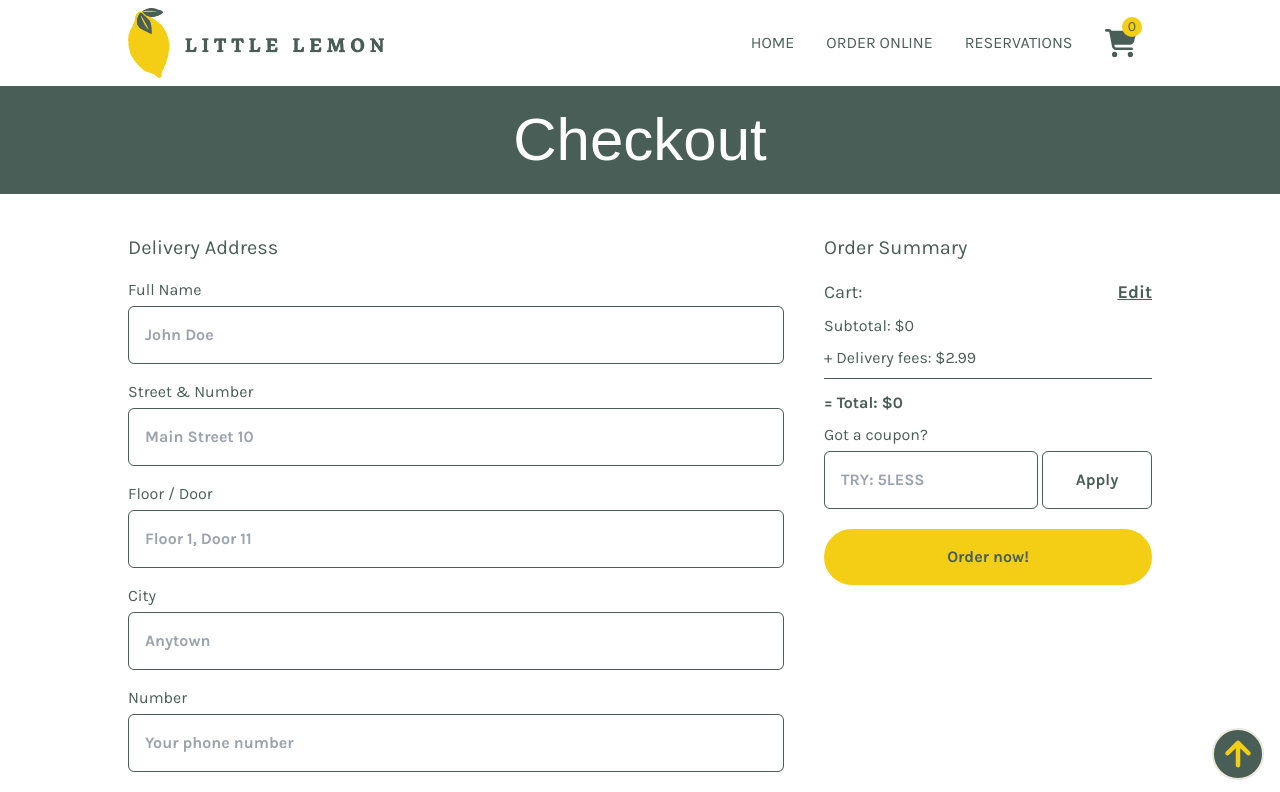
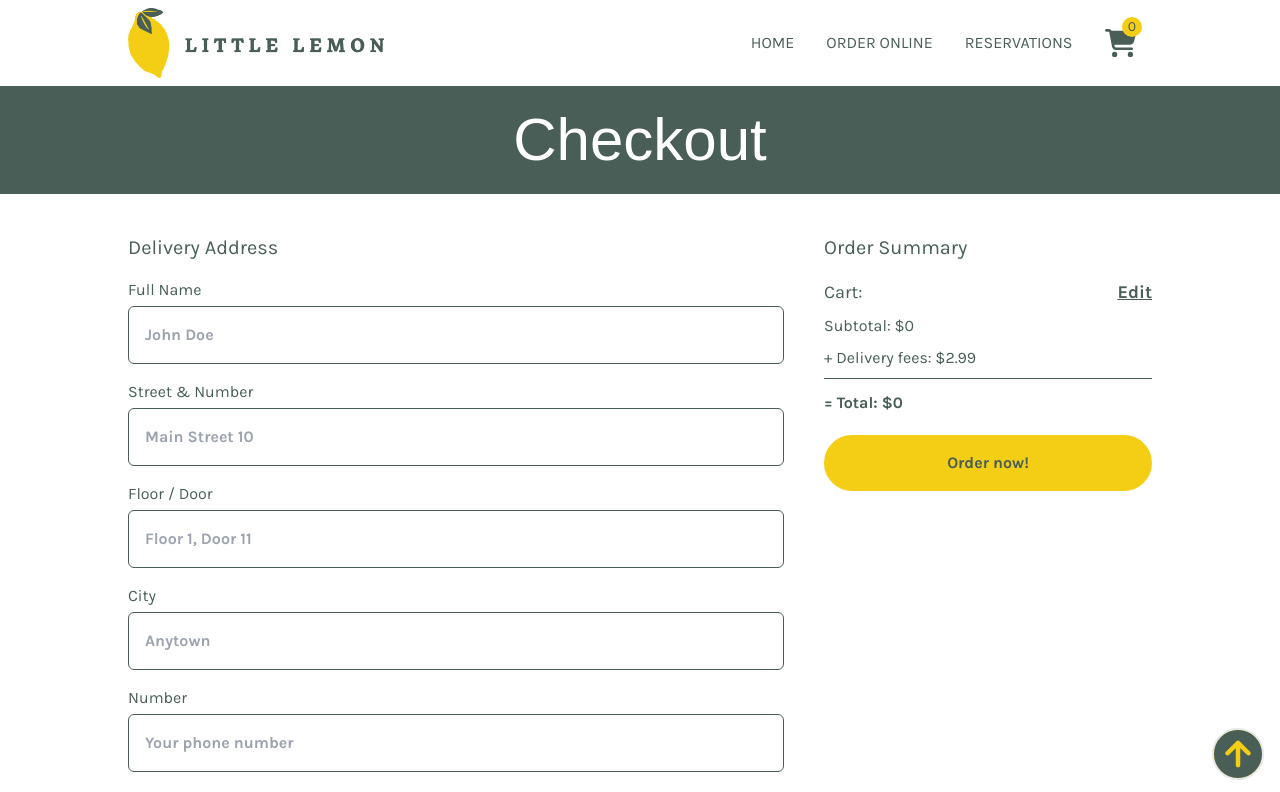
Before and after one commit to David-Werth/little-lemon, a Next.js app: page /order/checkout in a window 1280 px wide. Shown: the top 792 px of the page. Built offline with nearby package versions, Linux system fonts and the light colour scheme; a web font is replaced by a local one.

Commit message:
implemented yup to formik

```diff
--- a/app/order/checkout/page.jsx
+++ b/app/order/checkout/page.jsx
@@ -1,6 +1,7 @@
 'use client';
 
 import Link from 'next/link';
+import { useRouter } from 'next/navigation';
 import { useContext, useState } from 'react';
 
 import { TotalCartValueContext } from '@/context/TotalCartValueContext';
@@ -12,42 +13,50 @@ import {
 } from '@fortawesome/free-solid-svg-icons';
 import { FontAwesomeIcon } from '@fortawesome/react-fontawesome';
 import { LocalStorageContext } from '@/context/LocalStorageContext';
-import { Field, useFormik } from 'formik';
-
-const validate = (values) => {
-	const errors = {};
-	if (!values.name) {
-		errors.name = 'Required';
-	}
-	if (!values.street) {
-		errors.street = 'Required';
-	}
-	if (!values.additional) {
-		errors.additional = 'Required';
-	}
-	if (!values.city) {
-		errors.city = 'Required';
-	}
-	if (!values.phone) {
-		errors.phone = 'Required';
-	}
-	if (!values.paymentMethod) {
-		errors.paymentMethod = 'Required';
-	}
-
-	return errors;
-};
+import { Formik, Form, Field, ErrorMessage, useFormikContext } from 'formik';
+import * as Yup from 'yup';
 
 const page = () => {
+	const router = useRouter();
+
 	const { total } = useContext(TotalCartValueContext);
 	const { setCartState, updateLocalStorage } = useContext(LocalStorageContext);
+	const [selectedPaymentMethod, setSelectedPaymentMethod] = useState('');
 
 	const [coupon, setCoupon] = useState('');
 	const [isCouponValid, setIsCouponValid] = useState(false);
 	const couponValue = 5;
 
-	const formik = useFormik({
-		initialValues: {
+	const handleCouponApply = () => {
+		if (coupon.toUpperCase() === '5LESS') {
+			setIsCouponValid(true);
+		} else {
+			setIsCouponValid(false);
+		}
+	};
+
+	const deliveryDetailsSchema = Yup.object().shape({
+		name: Yup.string().required('Required'),
+		street: Yup.string().required('Required'),
+		additional: Yup.string().required('Required'),
+		city: Yup.string().required('Required'),
+		phone: Yup.number('not number').required('Required'),
+		paymentMethod: Yup.string()
+			.required('Required')
+			.test('test', 'test', (value) => {
+				setSelectedPaymentMethod(value);
+				return true;
+			}),
+		total: Yup.number(),
+	});
+
+	return (
+		<section className="flex flex-col items-center w-full">
+			<h1 className="w-full px-4 py-6 text-6xl font-normal text-center text-white font-markazi bg-green">
+				Checkout
+			</h1>
+			<Formik
+				initialValues={{
 					name: '',
 					street: '',
 					additional: '',
@@ -59,134 +68,91 @@ const page = () => {
 							? (total + 2.99 - couponValue).toFixed(2)
 							: (total + 2.99).toFixed(2)
 						: 0,
-		},
-		validate,
-		onSubmit: (values) => {
-			alert(JSON.stringify(values, null, 2));
-		},
-	});
-
-	const handleCouponApply = () => {
-		if (coupon.toUpperCase() === '5LESS') {
-			setIsCouponValid(true);
-		} else {
-			setIsCouponValid(false);
-		}
-	};
-
-	return (
-		<section className="flex flex-col items-center w-full">
-			<h1 className="w-full px-4 py-6 text-6xl font-normal text-center text-white font-markazi bg-green">
-				Checkout
-			</h1>
-			<form
-				onSubmit={formik.handleSubmit}
-				className="flex flex-col w-11/12 max-w-5xl gap-10 py-10 lg:flex-row font-karla text-green"
+				}}
+				validationSchema={deliveryDetailsSchema}
+				onSubmit={(values) => {
+					setCartState([]);
+					updateLocalStorage([]);
+					router.push('/order/success');
+				}}
 			>
+				<Form className="flex flex-col w-11/12 max-w-5xl gap-10 py-10 lg:flex-row font-karla text-green">
 					<div className="flex flex-col w-full gap-4 lg:w-2/3 ">
 						<h3 className="text-xl">Delivery Address</h3>
 						<div className="flex flex-col gap-1">
 							<label htmlFor="name">Full Name</label>
-						<input
+							<Field
 								type="text"
 								name="name"
 								id="name"
 								placeholder="John Doe"
-							value={formik.values.name}
-							onChange={formik.handleChange}
-							onBlur={formik.handleBlur}
 								className="p-4 font-bold border rounded-md border-green"
 							/>
-						{formik.touched.name && formik.errors.name ? (
-							<div className="font-bold text-red-600">{formik.errors.name}</div>
-						) : null}
+							<ErrorMessage name="name" />
 						</div>
 						<div className="flex flex-col gap-1">
 							<label htmlFor="street">Street & Number</label>
-						<input
+							<Field
 								type="text"
 								name="street"
 								id="street"
 								placeholder="Main Street 10"
-							value={formik.values.street}
-							onChange={formik.handleChange}
-							onBlur={formik.handleBlur}
 								className="p-4 font-bold border rounded-md border-green"
 							/>
-						{formik.touched.street && formik.errors.street ? (
-							<div className="font-bold text-red-600">{formik.errors.street}</div>
-						) : null}
+							<ErrorMessage name="street" />
 						</div>
 						<div className="flex flex-col gap-1">
 							<label htmlFor="additional">Floor / Door</label>
-						<input
+							<Field
 								type="text"
 								name="additional"
 								id="additional"
 								placeholder="Floor 1, Door 11"
-							value={formik.values.additional}
-							onChange={formik.handleChange}
-							onBlur={formik.handleBlur}
 								className="p-4 font-bold border rounded-md border-green"
 							/>
-						{formik.touched.additional && formik.errors.additional ? (
-							<div className="font-bold text-red-600">{formik.errors.additional}</div>
-						) : null}
+							<ErrorMessage name="additional" />
 						</div>
 						<div className="flex flex-col gap-1">
 							<label htmlFor="city">City</label>
-						<input
+							<Field
 								type="text"
 								name="city"
 								id="city"
 								placeholder="Anytown"
-							value={formik.values.city}
-							onChange={formik.handleChange}
-							onBlur={formik.handleBlur}
 								className="p-4 font-bold border rounded-md border-green"
 							/>
-						{formik.touched.city && formik.errors.city ? (
-							<div className="font-bold text-red-600">{formik.errors.city}</div>
-						) : null}
+							<ErrorMessage name="city" />
 						</div>
 						<div className="flex flex-col gap-1">
 							<label htmlFor="phone">Number</label>
-						<input
+							<Field
 								type="number"
 								name="phone"
 								id="phone"
 								placeholder="Your phone number"
-							value={formik.values.phone}
-							onChange={formik.handleChange}
-							onBlur={formik.handleBlur}
 								className="p-4 font-bold border rounded-md border-green"
 							/>
-						{formik.touched.phone && formik.errors.phone ? (
-							<div className="font-bold text-red-600">{formik.errors.phone}</div>
-						) : null}
+							<ErrorMessage name="phone" />
 						</div>
 						<div>
 							<h3>Payment Method:</h3>
 							<div className="flex gap-4 mt-2">
 								<label
 									className={`flex flex-col items-center justify-center px-5 py-2 transition-colors border rounded-md cursor-pointer w-28 hover:bg-green hover:text-white  ${
-									formik.values.paymentMethod === 'cash'
+										selectedPaymentMethod === 'cash'
 											? 'bg-green text-white'
 											: 'border-green text-green'
 									}`}
 								>
 									<FontAwesomeIcon icon={faMoneyBillWave} className="h-12" />
 									<p>Cash</p>
-								<input
+									<Field
 										type="radio"
 										name="paymentMethod"
 										id="paymentMethod"
 										value="cash"
-									onChange={formik.handleChange}
-									onBlur={formik.handleBlur}
 									/>
 								</label>
-
 								<label className="flex flex-col items-center justify-center px-5 py-2 text-gray-500 bg-gray-300 border border-gray-400 rounded-md cursor-not-allowed w-28">
 									<FontAwesomeIcon icon={faCreditCard} className="h-12" />
 									<p>Card</p>
@@ -196,9 +162,7 @@ const page = () => {
 									<p>PayPal</p>
 								</label>
 							</div>
-						{formik.touched.paymentMethod && formik.errors.paymentMethod ? (
-							<div className="font-bold text-red-600">{formik.errors.name}</div>
-						) : null}
+							<ErrorMessage name="paymentMethod" />
 							<span className="text-red-600">
 								*Sorry, at the moment we only offer cash on delivery!
 							</span>
@@ -226,7 +190,7 @@ const page = () => {
 											: (total + 2.99).toFixed(2)
 										: 0}
 								</p>
-							<div className="flex flex-col gap-1">
+								{/* <div className="flex flex-col gap-1">
 									<label htmlFor="coupon">Got a coupon?</label>
 									<div className="flex gap-1">
 										<input
@@ -246,16 +210,18 @@ const page = () => {
 											onClick={handleCouponApply}
 										/>
 									</div>
+								</div> */}
+							</div>
+							<button
+								type="submit"
+								className="px-4 py-3 font-bold text-center transition-colors border-4 rounded-full cursor-pointer hover:bg-green hover:border-green hover:text-white border-yellow bg-yellow text-green font-karla"
+							>
+								Order now!
+							</button>
 						</div>
 					</div>
-						<input
-							type="submit"
-							value="Order now!"
-							className="px-4 py-3 font-bold text-center transition-colors border-4 rounded-full cursor-pointer hover:bg-green hover:border-green hover:text-white border-yellow bg-yellow text-green font-karla"
-						/>
-					</div>
-				</div>
-			</form>
+				</Form>
+			</Formik>
 		</section>
 	);
 };
--- a/package.json
+++ b/package.json
@@ -21,7 +21,8 @@
 		"postcss": "8.4.29",
 		"react": "18.2.0",
 		"react-dom": "18.2.0",
-		"tailwindcss": "3.3.3"
+		"tailwindcss": "3.3.3",
+		"yup": "^1.3.2"
 	},
 	"devDependencies": {
 		"@testing-library/jest-dom": "^6.1.3",
```
Also changed, not shown: 1 other file (tests, documents, lock files or other folders). Lines whose indentation alone changed are shown as unchanged.
